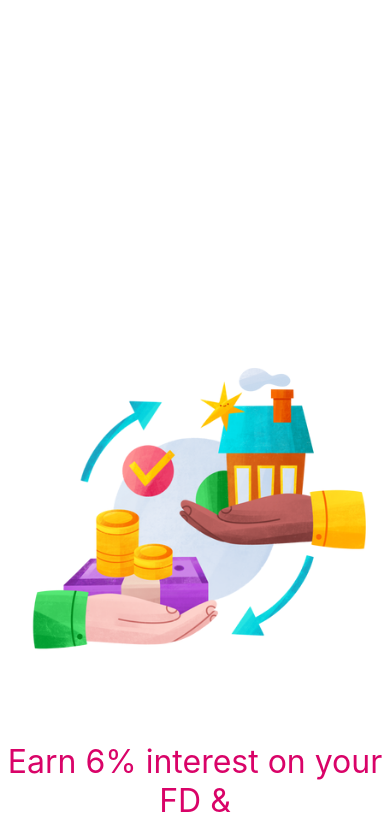
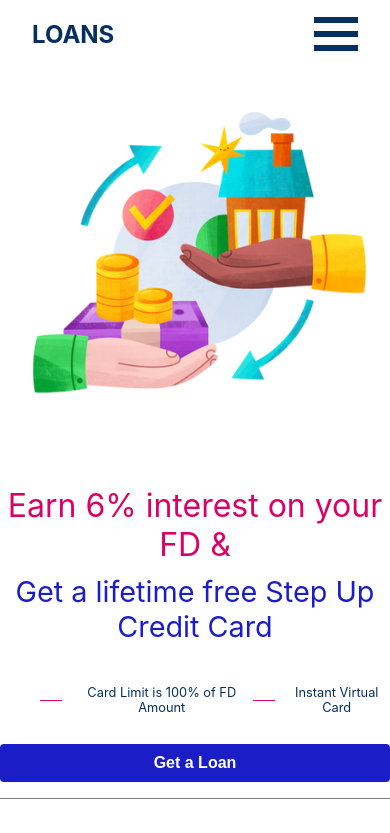
Before and after one commit to KokoBell/loan-website, a Next.js app: page / in a window 390 px wide. Shown: the top 833 px of the page. Built offline with nearby package versions, Linux system fonts and the light colour scheme.

Commit message:
Add hamburger menu

```diff
--- a/pages/index.js
+++ b/pages/index.js
@@ -5,27 +5,15 @@ import Button from '../components/button'
 import Card from '../components/card'
 import FlatCard from '../components/flat_card'
 import Heading from '../components/heading'
-import Hero from '../components/hero'
 import IconCard from '../components/icon_card '
 import ListSection from '../components/list_section'
-import NavBar from '../components/navbar'
 import styles from '../styles/Home.module.css'
 
 export default function Home() {
   const hero_items = ['Card Limit is 100% of FD Amount', 'Instant Virtual Card']
   const first_section_list = ['Credit Card on Fixed Deposit', 'Card Limit Equal to FD Amount', 'Helps Build Credit Score']
+  useEffect(() => {
 
-  useEffect(() => {
-    var prevScrollpos = window.pageYOffset;
-    window.onscroll = function () {
-      var currentScrollPos = window.pageYOffset;
-      if (prevScrollpos > currentScrollPos) {
-        document.getElementById("navbar").style.top = "0";
-      } else {
-        document.getElementById("navbar").style.top = "-500px";
-      }
-      prevScrollpos = currentScrollPos;
-    }
   })
 
   return (
@@ -37,15 +25,41 @@ export default function Home() {
         <link rel="icon" href="/favicon.ico" />
       </Head>
 
-      <nav className={styles.navbar} id="navbar">
+      <nav className={styles.navbar}>
         <h1 className={styles.nav_logo}> LOANS </h1>
-        <div className={styles.nav_links} >
-          <p className={styles.nav_link}> All Products </p>
-          <p className={styles.nav_link}> Learn </p>
-          <p className={styles.nav_link}> Resources </p>
-          <p className={styles.nav_link}> Contact </p>
+        <div id="navbar" className={styles.nav_bar}>
+          <div className={styles.nav_links} >
+            <p className={styles.nav_link}> All Products </p>
+            <p className={styles.nav_link}> Learn </p>
+            <p className={styles.nav_link}> Resources </p>
+            <p className={styles.nav_link}> Contact </p>
+          </div>
+          <p className={styles.signup}> Sign Up </p>
         </div>
-        <h1 className={styles.signup}> Sign Up </h1>
+        <div id="hamburger" className={styles.hamburger} onClick={(e) => {
+          const hamburger = document.getElementById("hamburger")
+          hamburger.classList.toggle("active")
+          const navbar = document.getElementById("navbar")
+          const bar1 = document.getElementById("bar1")
+          const bar2 = document.getElementById("bar2")
+          const bar3 = document.getElementById("bar3")
+          if (hamburger.classList.contains("active")) {
+            navbar.style.display = "block"
+            bar1.style.transform = "translateY(6px) rotate(45deg)"
+            bar2.style.display = "none"
+            bar3.style.transform = "translateY(-8px) rotate(-45deg)"
+          } else {
+            navbar.style.display = "none"
+            bar1.style.transform = "translateY(0) rotate(0deg)"
+            bar2.style.display = "block"
+            bar3.style.transform = "translateY(0) rotate(0deg)"
+          }
+        }
+        }>
+          <span className={styles.bar} id="bar1"></span>
+          <span className={styles.bar} id="bar2"></span>
+          <span className={styles.bar} id="bar3"></span>
+        </div>
       </nav>
 
       <main className={styles.main}>
--- a/styles/Home.module.css
+++ b/styles/Home.module.css
@@ -5,7 +5,6 @@
 
 .navbar {
   position: fixed;
-  top: 0;
   z-index: 1;
   background-color: white;
   width: 100%;
@@ -13,7 +12,14 @@
   display: flex;
   align-items: center;
   justify-content: space-between;
-  transition: 1s ease-in-out;
+  -webkit-transition: all 0.6s ease-in-out;
+  transition: all 0.6s ease-in-out;
+}
+
+.nav_bar {
+  display: flex;
+  flex-direction: row;
+  align-items: center;
 }
 
 .nav_logo {
@@ -25,9 +31,15 @@
 .signup {
   display: flex;
   justify-self: flex-end;
+  align-items: center;
   padding-right: 2rem;
   padding-left: 2rem;
-  color: #052F5F;
+  font-size: 1.2rem;
+  height: 2.6rem;
+  background-color: cadetblue;
+  color: white;
+  border-radius: 8px;
+  margin-left: 2rem;
 }
 
 .nav_links {
@@ -37,6 +49,27 @@
 
 .nav_link {
   padding-left: 2rem;
+}
+
+.hamburger {
+  display: none;
+  cursor: pointer;
+  margin-right: 2rem;
+}
+
+.cross {
+  display: none;
+  cursor: pointer;
+}
+
+.bar {
+  display: block;
+  width: 44px;
+  height: 6px;
+  margin: 8px auto;
+  -webkit-transition: all 0.6s ease-in-out;
+  transition: all 0.6s ease-in-out;
+  background-color: #052F5F;
 }
 
 .main {
@@ -178,12 +211,27 @@
     max-width: 100vw;
   }
 
+  .nav_bar {
+    display: none;
+    transition: 2s;
+  }
+
+  .navbar {
+    display: flex;
+    flex-direction: row;
+    justify-content: space-between;
+  }
+
   .nav_links {
-    top: 70px;
+    top: 0px;
     gap: 0;
     flex-direction: column;
     background-color: white;
     text-align: center;
+  }
+
+  .hamburger {
+    display: block;
   }
 
   .hero {
@@ -193,7 +241,7 @@
     align-items: center;
     border-bottom: 0.2px solid gray;
     padding-bottom: 2rem;
-    margin-top: 12rem;
+    margin-top: 4rem;
   }
 
   .text_wrapper {
@@ -234,9 +282,14 @@
     max-width: 100vw;
   }
 
+  .nav_logo {
+    top: 0;
+  }
+
   .navbar {
     display: flex;
-    flex-direction: column;
+    flex-direction: row;
+    justify-content: space-between;
   }
 
   .hero {
@@ -246,7 +299,7 @@
     align-items: center;
     border-bottom: 0.2px solid gray;
     padding-bottom: 1rem;
-    margin-top: 20rem;
+    margin-top: 4rem;
   }
 
   .left_headline {
```
Also changed, not shown: public/menu.svg (added), public/x.svg (added).
